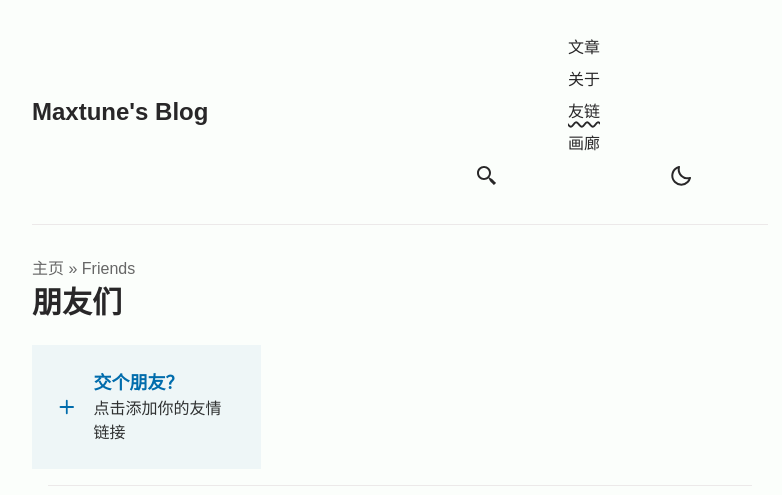
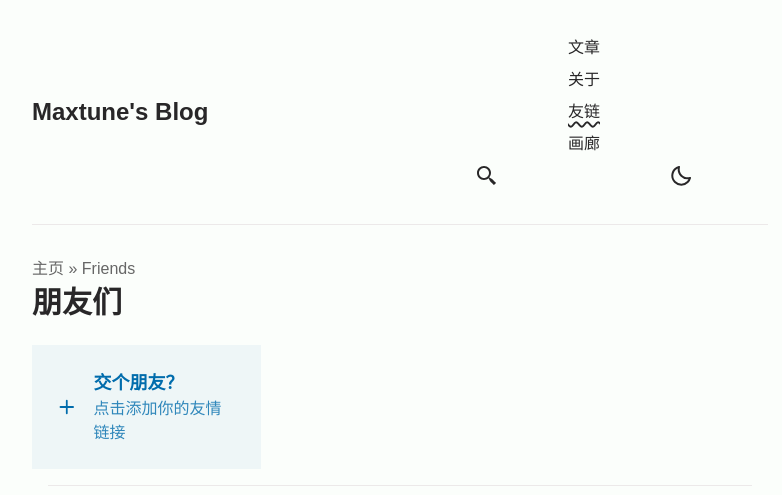
Before and after one commit to MaxtuneLee/maxtune-blog, an Astro site: page /friends in a window 1280 px wide. Shown: the top 495 px of the page, without its empty margins (240-1022 px from the left). Built offline with nearby package versions, Linux system fonts and the light colour scheme; Astro itself is replaced by a stand-in of ours; a web font is replaced by a local one.

Commit message:
fix: remove text color from friend addition

```diff
--- a/src/pages/friends.astro
+++ b/src/pages/friends.astro
@@ -33,9 +33,7 @@ import { Plus } from "@lucide/astro";
           class="inline-block text-lg font-bold text-skin-accent decoration-dashed underline-offset-4 focus-visible:no-underline focus-visible:underline-offset-0"
         >
           交个朋友？
-          <p class="text-base font-[300] text-black opacity-80">
-            点击添加你的友情链接
-          </p>
+          <p class="text-base font-[300] opacity-80">点击添加你的友情链接</p>
         </a>
       </li>
     </ul>
```
